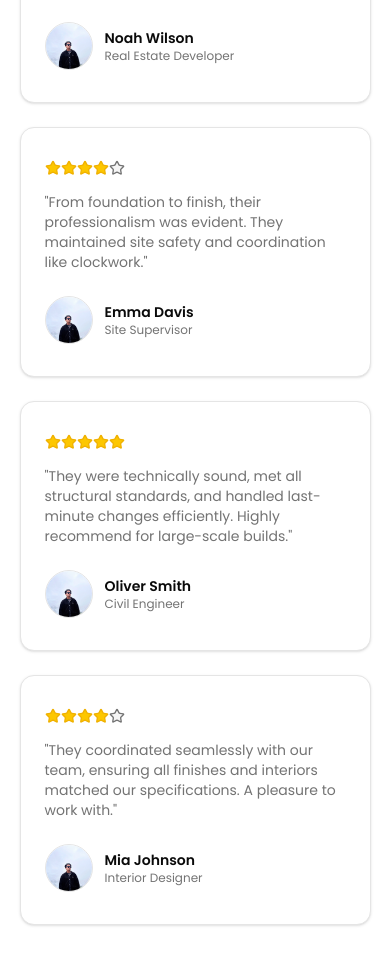
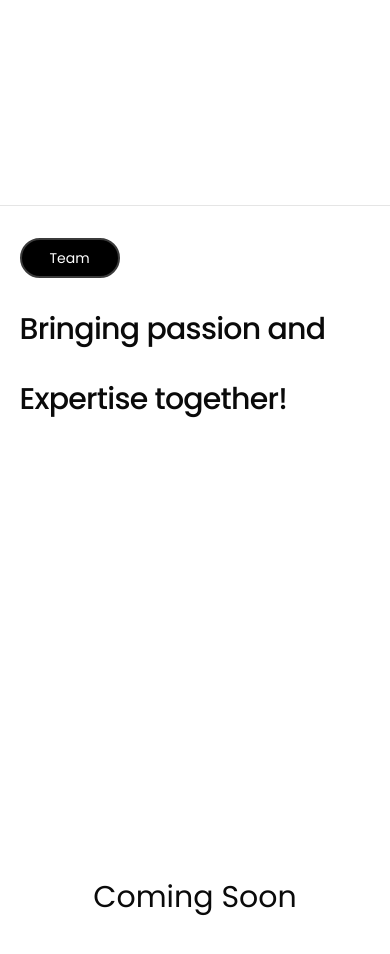
Before and after one commit to satri-tech/yongshi-nirman-sewa, a Next.js app: page / in a window 390 px wide. Shown: the part 8000-8954 px from the top of the page. Built offline with nearby package versions, Linux system fonts and the light colour scheme.

Commit message:
update 6 files

```diff
--- a/components/layouts/contact/contact.tsx
+++ b/components/layouts/contact/contact.tsx
@@ -1,9 +1,9 @@
-import { Button } from '@/components/ui/button'
+// import { Button } from '@/components/ui/button'
 import HeaderTitle from '@/components/ui/HeaderTitle'
-import Map from '@/components/ui/Map'
-import { SendHorizontal, MapPin, Phone, Mail } from 'lucide-react'
-import { BsGithub, BsInstagram, BsTwitter, BsYoutube } from 'react-icons/bs';
-import { FaFacebookF, FaLinkedinIn } from "react-icons/fa";
+// import Map from '@/components/ui/Map'
+// import { SendHorizontal, MapPin, Phone, Mail } from 'lucide-react'
+// import { BsGithub, BsInstagram, BsTwitter, BsYoutube } from 'react-icons/bs';
+// import { FaFacebookF, FaLinkedinIn } from "react-icons/fa";
 
 export default function Contact() {
     return (
@@ -18,8 +18,10 @@ export default function Contact() {
                             Any question? We would be happy to help you!
                         </div>
                     </div>
-                    <div className='flex pt-10 flex-col lg:flex-row gap-8'>
-                        {/* Contact Form */}
+                    <div className='h-screen flex justify-center items-center text-3xl'>
+                        Coming Soon
+                    </div>
+                    {/* <div className='flex pt-10 flex-col lg:flex-row gap-8'>
                         <div className="flex flex-col p-6 border rounded-lg gap-2 w-full lg:w-8/12 font-Poppins">
                             <h3 className="text-xl  font-semibold mb-4 border-b pb-4">Get in Touch</h3>
                             <div className="flex flex-col md:flex-row text-xs justify-between gap-4 ">
@@ -58,9 +60,7 @@ export default function Contact() {
                             <Button className='py-5 ml-auto rounded-sm px-8'>Send <SendHorizontal /></Button>
                         </div>
 
-                        {/* Contact Information and Map */}
                         <div className="w-full lg:w-1/2 space-y-6">
-                            {/* Contact Info */}
 
                             <div className="dark:bg-gray-800 rounded-lg p-4 border">
                                 <h3 className="text-xl font-semibold mb-6 border-b pb-2">Contact Information</h3>
@@ -95,7 +95,6 @@ export default function Contact() {
                                 <h3 className="text-xl font-semibold mb-6 border-b pb-2">Follow Us</h3>
 
                                 <div className="flex flex-wrap gap-4">
-                                    {/* Facebook */}
                                     <Button
                                         size={'icon'}
                                         className="flex items-center gap-2 px-4 py-2 bg-blue-600 hover:bg-blue-700 text-white rounded-lg transition-colors duration-200"
@@ -103,7 +102,6 @@ export default function Contact() {
                                         <FaFacebookF size={20} />
                                     </Button>
 
-                                    {/* Twitter/X */}
                                     <Button
                                         size={'icon'}
                                         className="flex items-center gap-2 px-4 py-2 bg-black hover:bg-gray-800 text-white rounded-lg transition-colors duration-200"
@@ -111,7 +109,6 @@ export default function Contact() {
                                         <BsTwitter size={20} />
                                     </Button>
 
-                                    {/* Instagram */}
                                     <Button
                                         size={'icon'}
                                         className="flex items-center gap-2 px-4 py-2 bg-gradient-to-r from-purple-500 to-pink-500 hover:from-purple-600 hover:to-pink-600 text-white rounded-lg transition-all duration-200"
@@ -119,7 +116,6 @@ export default function Contact() {
                                         <BsInstagram size={20} />
                                     </Button>
 
-                                    {/* YouTube */}
                                     <Button
                                         size={'icon'}
                                         className="flex items-center gap-2 px-4 py-2 bg-red-600 hover:bg-red-700 text-white transition-colors duration-200"
@@ -127,7 +123,6 @@ export default function Contact() {
                                         <BsYoutube size={20} />
                                     </Button>
 
-                                    {/* LinkedIn */}
                                     <Button
                                         size={'icon'}
                                         className="flex items-center gap-2 px-4 py-2 bg-blue-700 hover:bg-blue-800 text-white transition-colors duration-200"
@@ -135,7 +130,6 @@ export default function Contact() {
                                         <FaLinkedinIn size={20} />
                                     </Button>
 
-                                    {/* GitHub */}
                                     <Button
                                         size={'icon'}
                                     >
@@ -147,11 +141,11 @@ export default function Contact() {
 
                         </div>
 
-                    </div>
-                    <div>
+                    </div> */}
+                    {/* <div>
                         <h3 className="text-xl font-semibold mb-4">Find Us Here</h3>
                         <Map className="w-full" />
-                    </div>
+                    </div> */}
                 </div>
             </div>
         </div>
--- a/components/layouts/portfolio/EachProjectCard.tsx
+++ b/components/layouts/portfolio/EachProjectCard.tsx
@@ -2,7 +2,7 @@ import Image from "next/image";
 import { IProject } from "./types";
 import Link from "next/link";
 import { AnimatedImageContainer } from "@/components/animations/animated-component";
-import { fadeInDown, staggerItem } from "@/hooks/use-scroll-animation";
+import { staggerItem } from "@/hooks/use-scroll-animation";
 
 const EachProjectCard = ({ project }: { project: IProject }) => {
     return (
--- a/components/layouts/services/Services.tsx
+++ b/components/layouts/services/Services.tsx
@@ -6,7 +6,7 @@ import HeaderTitle from "@/components/ui/HeaderTitle";
 import { servicesData } from "./constants";
 import { useServices } from "./useServices";
 import { AnimatedButton, AnimatedDescription, AnimatedImageContainer, AnimatedTitle } from "@/components/animations/animated-component";
-import { staggerItem, fadeInUp, fadeInDown } from "@/hooks/use-scroll-animation";
+import { fadeInDown } from "@/hooks/use-scroll-animation";
 
 const Services = () => {
     const { activeImage, activeService, handleServiceClick } = useServices();
--- a/components/layouts/team/Team.tsx
+++ b/components/layouts/team/Team.tsx
@@ -1,34 +1,34 @@
 import HeaderTitle from '@/components/ui/HeaderTitle'
-import Image from 'next/image'
-import Link from 'next/link'
-import Member1 from '@/public/team/member1.jpg'
-const members = [
-    {
-        name: 'Liam Brown',
-        role: 'Founder - CEO',
-        avatar: Member1,
-        link: '#',
-    },
-    {
-        name: 'Elijah Jones',
-        role: 'Co-Founder - CTO',
-        avatar: Member1,
-        link: '#',
-    },
-    {
-        name: 'Isabella Garcia',
-        role: 'Sales Manager',
-        avatar: Member1,
-        link: '#',
-    },
-    {
-        name: 'Henry Lee',
-        role: 'UX Engeneer',
-        avatar: Member1,
-        link: '#',
-    },
+// import Image from 'next/image'
+// import Link from 'next/link'
+// import Member1 from '@/public/team/member1.jpg'
+// const members = [
+//     {
+//         name: 'Liam Brown',
+//         role: 'Founder - CEO',
+//         avatar: Member1,
+//         link: '#',
+//     },
+//     {
+//         name: 'Elijah Jones',
+//         role: 'Co-Founder - CTO',
+//         avatar: Member1,
+//         link: '#',
+//     },
+//     {
+//         name: 'Isabella Garcia',
+//         role: 'Sales Manager',
+//         avatar: Member1,
+//         link: '#',
+//     },
+//     {
+//         name: 'Henry Lee',
+//         role: 'UX Engeneer',
+//         avatar: Member1,
+//         link: '#',
+//     },
 
-]
+// ]
 
 export default function Team() {
     return (
@@ -43,8 +43,9 @@ export default function Team() {
                             Bringing passion and Expertise together!
                         </div>
                     </div>
-                    <div className="mt-6 md:mt-8">
-                        <div className="grid gap-x-6 gap-y-12 sm:grid-cols-2 lg:grid-cols-4">
+                    <div className="mt-6 md:mt-8 h-screen text-3xl flex justify-center items-center">
+                        Coming Soon
+                        {/* <div className="grid gap-x-6 gap-y-12 sm:grid-cols-2 lg:grid-cols-4">
                             {members.map((member, index) => (
                                 <div key={index} className="group overflow-hidden cursor-pointer">
                                     <Image className="h-80 w-full rounded-md object-cover object-top grayscale transition-all duration-500 hover:grayscale-0 group-hover:h-72 group-hover:rounded-xl" src={member.avatar} alt="team member" width="826" height="1239" />
@@ -63,7 +64,7 @@ export default function Team() {
                                     </div>
                                 </div>
                             ))}
-                        </div>
+                        </div> */}
                     </div>
                 </div>
             </div>
--- a/components/layouts/testimonials/Testimonials.tsx
+++ b/components/layouts/testimonials/Testimonials.tsx
@@ -1,9 +1,9 @@
 'use client'
 import HeaderTitle from "@/components/ui/HeaderTitle";
-import { testimonials } from "./constants";
-import { Card, CardContent } from "@/components/ui/card";
-import { Star } from "lucide-react";
-import Image from "next/image";
+// import { testimonials } from "./constants";
+// import { Card, CardContent } from "@/components/ui/card";
+// import { Star } from "lucide-react";
+// import Image from "next/image";
 
 
 export default function Testimonials() {
@@ -18,12 +18,14 @@ export default function Testimonials() {
                         {`Trusted by clients who value quality and results.`}
                     </div>
                 </div>
-                <div className="mt-12 grid gap-6 md:grid-cols-2 lg:grid-cols-3">
+                <div className="h-screen flex justify-center items-center text-3xl">
+                    Coming Soon
+                </div>
+                {/* <div className="mt-12 grid gap-6 md:grid-cols-2 lg:grid-cols-3">
                     {testimonials.map((testimonial) => (
                         <Card key={testimonial.content} className="h-full py-2">
                             <CardContent className="p-6">
                                 <div className="flex flex-col h-full">
-                                    {/* Rating Stars */}
                                     <div className="flex mb-4">
                                         {[...Array(5)].map((_, i) => (
                                             <Star
@@ -36,12 +38,10 @@ export default function Testimonials() {
                                         ))}
                                     </div>
 
-                                    {/* Testimonial Content */}
                                     <blockquote className="text-sm text-muted-foreground mb-6 flex-grow">
                                         {` "${testimonial.content}"`}
                                     </blockquote>
 
-                                    {/* Author Info */}
                                     <div className="flex items-center gap-3 mt-auto">
                                         <Image
                                             height={48}
@@ -50,7 +50,6 @@ export default function Testimonials() {
                                             alt={"image"}
                                             className="h-12 w-12 object-cover rounded-full border"
                                             onError={(e) => {
-                                                // Fallback to a default image if the API fails
                                                 e.currentTarget.src = '/images/default-avatar.png';
                                             }}
                                         />
@@ -64,7 +63,7 @@ export default function Testimonials() {
                             </CardContent>
                         </Card>
                     ))}
-                </div>
+                </div> */}
             </div>
         </div>
     </div >
```
Also changed, not shown: components/layouts/about/AboutUs.tsx (+0 -7 lines).
